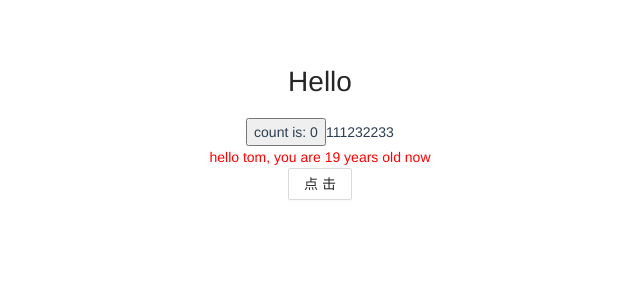
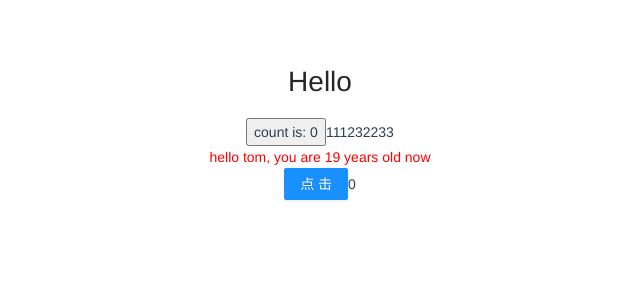
Before and after one commit to Manfray/vite-vue3-tsx, a Vue app: page /login in a window 1280 px wide. Shown: the top 300 px of the page, without its empty margins (320-960 px from the left). Built offline with nearby package versions, Linux system fonts and the light colour scheme.

Commit message:
refactor: 支持vuex使用

```diff
--- a/package.json
+++ b/package.json
@@ -10,7 +10,8 @@
   "dependencies": {
     "ant-design-vue": "^3.2.10",
     "vue": "^3.2.25",
-    "vue-router": "^4.1.2"
+    "vue-router": "^4.1.2",
+    "vuex": "^4.0.2"
   },
   "devDependencies": {
     "@types/node": "^18.0.3",
--- a/src/components/test.tsx
+++ b/src/components/test.tsx
@@ -1,19 +1,34 @@
 import { Button } from 'ant-design-vue'
-import { defineComponent, ref } from 'vue'
+import { computed, defineComponent, ref } from 'vue'
+import { useStore } from 'vuex'
 import '../style/test.less'
 
 export default defineComponent({
   setup() {
-    let name = ref('tom')
-    let age = ref(18)
+    const store = useStore()
+    const username = ref('tom')
+    const age = ref(18)
+    const vuexCount = computed(() => store.state.count)
     setTimeout(() => {
       age.value = 19
     }, 2000);
-    return () =>
+    function handleSetCountClick() {
+      store.commit('setCount', store.state.count + 1)
+    }
+    return {
+      username,
+      age,
+      vuexCount,
+      handleSetCountClick
+    }
+  },
+  render() {
+    return (
       <>
         {/* 写一个 hello world */}
-        <div class='test'>hello {name.value}, you are {age.value} years old now</div>
-        <Button>点击</Button>
+        <div class='test'>hello {this.username}, you are {this.age} years old now</div>
+        <Button type='primary' onClick={this.handleSetCountClick}>点击</Button>{this.vuexCount}
       </>
+    )
   }
 })
--- a/src/main.ts
+++ b/src/main.ts
@@ -1,9 +1,10 @@
 import { createApp } from 'vue'
 import App from './App'
 import router from '@/router'
+import store from '@/store'
 
 // 引入ant-design-vue
 import antDesignVue from 'ant-design-vue'
 import 'ant-design-vue/dist/antd.css';
 
-createApp(App).use(router).use(antDesignVue).mount('#app')
+createApp(App).use(antDesignVue).use(router).use(store).mount('#app')
--- /dev/null
+++ b/src/store/index.ts
@@ -0,0 +1,17 @@
+import { createStore } from "vuex"
+
+// 此处和router类似
+const store = createStore({
+  state () {
+    return {
+      count: 0
+    }
+  },
+  mutations: {
+    setCount (state, payLoad) {
+      state.count = payLoad
+    }
+  }
+})
+
+export default store
```
Also changed, not shown: 1 other file (tests, documents, lock files or other folders).
